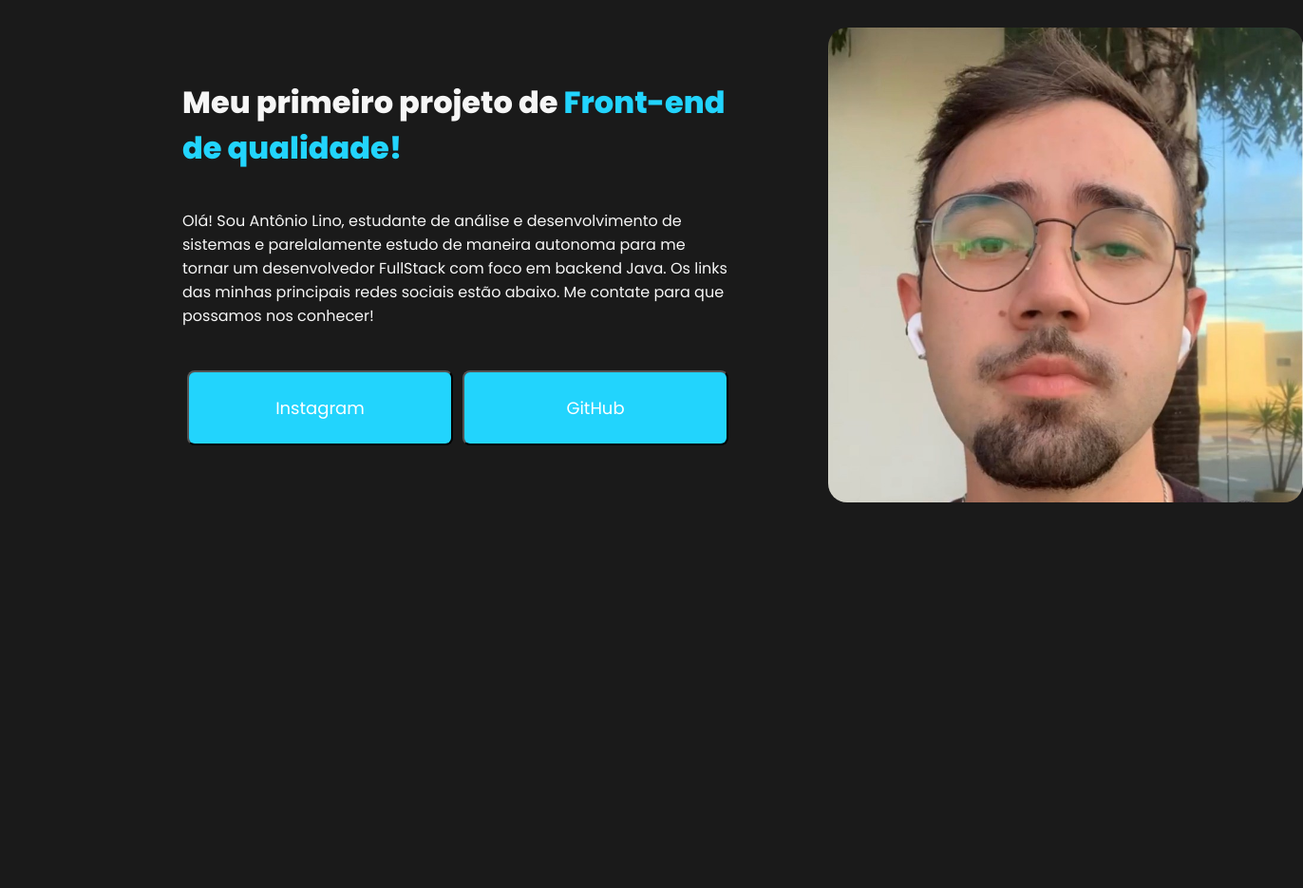
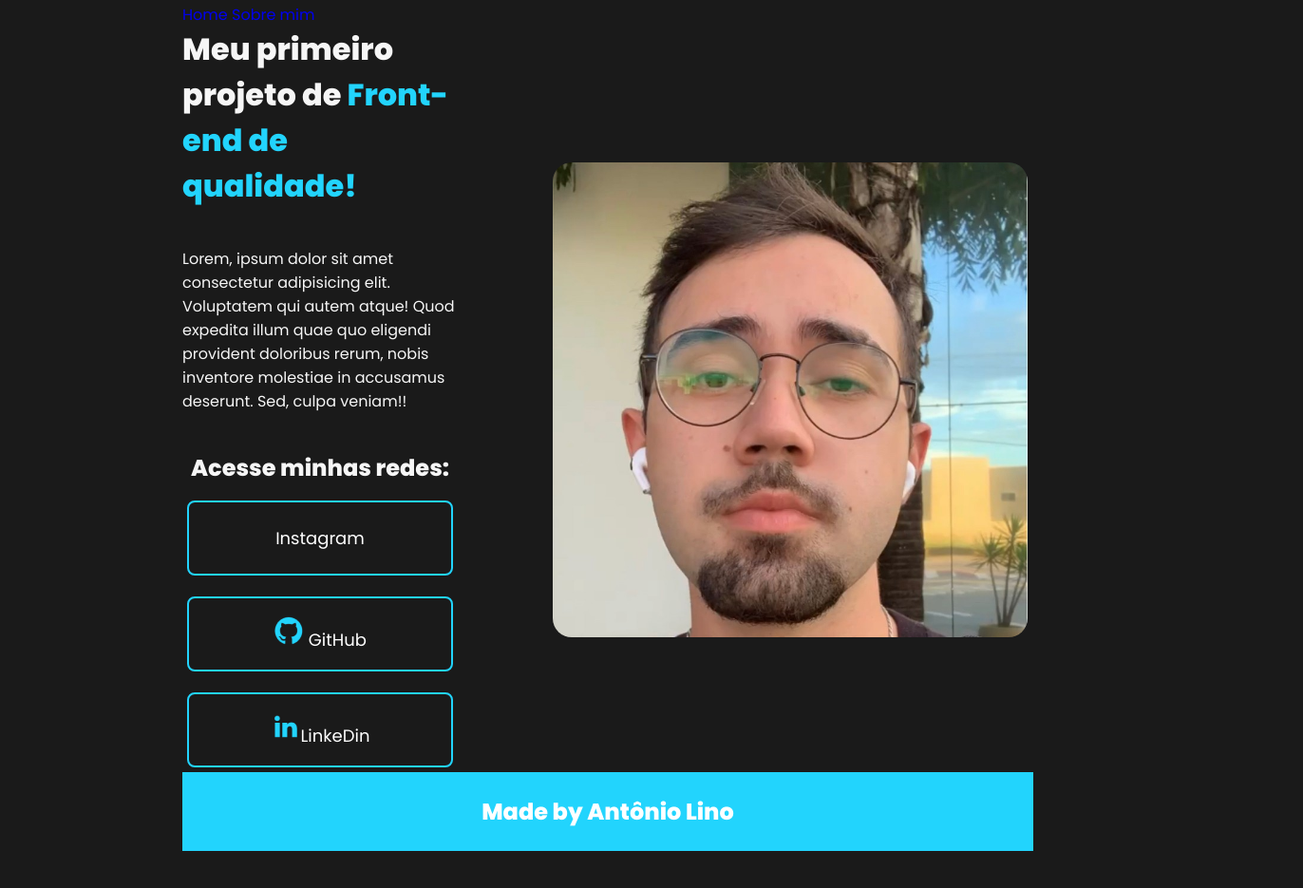
Before and after one commit to AntonioALino/Aula-Front-End-Alura, a plain HTML site: page index.html in a window 1280 px wide. Shown: the part 99-1034 px from the top of the page at 95% size, 1372 px wide, since content can reach past the window. Before the commit the page ends 800 px from the top, so only its background shows below. Drawn offline with Linux system fonts and the light colour scheme.

Commit message:
Adicionando: ícones, efeito hover e mexendo no html, porém incompleto

```diff
--- a/index.html
+++ b/index.html
@@ -8,27 +8,55 @@
     <title>Portifolio de aprendizado curso Alura</title>
   </head>
   <body>
-    <main class="Apresentacao">
+    <header>
+      <nav>
+        <a class="List-Header" href="#">Home</a>
+        <a class="List-Header" href="#">Sobre mim</a>
+      </nav>
+    </header>
+    <main class="Apresentation">
       <div class="container">
         <h1 class="First-Text">
           Meu primeiro projeto de
           <strong> Front-end de qualidade!</strong>
         </h1>
         <p class="Paragraph">
-          Olá! Sou Antônio Lino, estudante de análise e desenvolvimento de sistemas e parelalamente estudo de maneira
-          autonoma para me tornar um desenvolvedor FullStack com foco em backend Java. Os links das minhas principais redes sociais estão
-          abaixo. Me contate para que possamos nos conhecer!
+          Lorem, ipsum dolor sit amet consectetur adipisicing elit. Voluptatem
+          qui autem atque! Quod expedita illum quae quo eligendi provident
+          doloribus rerum, nobis inventore molestiae in accusamus deserunt. Sed,
+          culpa veniam!!
         </p>
         <div class="button-direction">
-        <button class="button">
-          <a class="Link" target="_blank" href="https://www.instagram.com/tonylinozz/"
-            >Instagram</a
-          >
-        </button>
-        <button class="button">
-          <a class="Link" target="_blank" href="https://github.com/AntonioALino">GitHub</a>
+          <h2 class="Text-Social-Medias">Acesse minhas redes:</h2>
+          <button class="button">
+            <a
+              class="Link"
+              target="_blank"
+              href="https://www.instagram.com/tonylinozz/"
+              >Instagram</a
+            >
+          </button>
+          <button class="button">
+            <a
+              class="Link"
+              target="_blank"
+              href="https://github.com/AntonioALino"
+              ><img src="Imgs/Logo Github.png" alt="Logo GitHub" /> GitHub
+            </a>
+          </button>
+          <button class="button">
+            <a
+              class="Link"
+              target="_blank"
+              href="https://www.linkedin.com/in/antonio-augusto-prado-lino/"
+              ><img
+                src="Imgs/Logo linkedin.png"
+                alt="Logo linkedin"
+                class="Image-link"
+              />LinkeDin</a
+            >
+          </button>
         </div>
-        </button>
       </div>
       <img
         class="Image"
@@ -36,5 +64,8 @@
         alt="foto do Antônio Lino"
       />
     </main>
+    <footer class="footer">
+      <h1 class="Text-Footer">Made by Antônio Lino</h1>
+    </footer>
   </body>
 </html>
--- a/styles.css
+++ b/styles.css
@@ -8,10 +8,16 @@
 }
 
 body {
-  margin: 10% 15%;
+  margin: 8% 15%;
   background-color: #1a1a1a;
-  height: 50vh;
+  /* height: 100vh; */
   justify-content: space-between;
+}
+
+
+
+.List-Header{
+  text-decoration: none;
 }
 
 .container {
@@ -21,7 +27,7 @@ body {
   gap: 40px;
 }
 
-.Apresentacao {
+.Apresentation {
   display: flex;
   align-items: center;
 }
@@ -40,15 +46,42 @@ strong {
 
 .button-direction {
   display: flex;
+  flex-direction: column;
+  align-items: center;
+  gap: 12px;
+  transition: .35s;
+}
+
+.Text-Social-Medias{
+  color: #f6f6f6;
+  font-size: 24px;
 }
 
 .button {
+  display: flex;
+  justify-content: center;
+  align-items: center;
+  gap: 16px;
   width: 280px;
   height: 79px;
   border-radius: 8px;
   margin: 5px;
-  background-color: #22d4fd;
+  border: 2px solid #22d4fd;
+  background-color: #1a1a1a;
+  transition: .35s;
+  cursor: pointer;
 }
+
+.button-direction:hover > :not(:hover){
+  transform: scale(0.9);
+  opacity: .4;
+
+}
+
+Image-link{
+  padding-left: 250px;
+}
+
 
 .Image {
   width: 500px;
@@ -62,3 +95,15 @@ strong {
   font-size: 18px;
   text-decoration: none;
 }
+
+.footer{
+  width: 100;
+  padding: 24px;
+  background-color: #22d4fd;
+}
+
+.Text-Footer{
+  color: white;
+  text-align: center;
+  font-size: 24px;
+}
```
Also changed, not shown: Imgs/Logo Github.png (added), Imgs/Logo linkedin.png (added).
